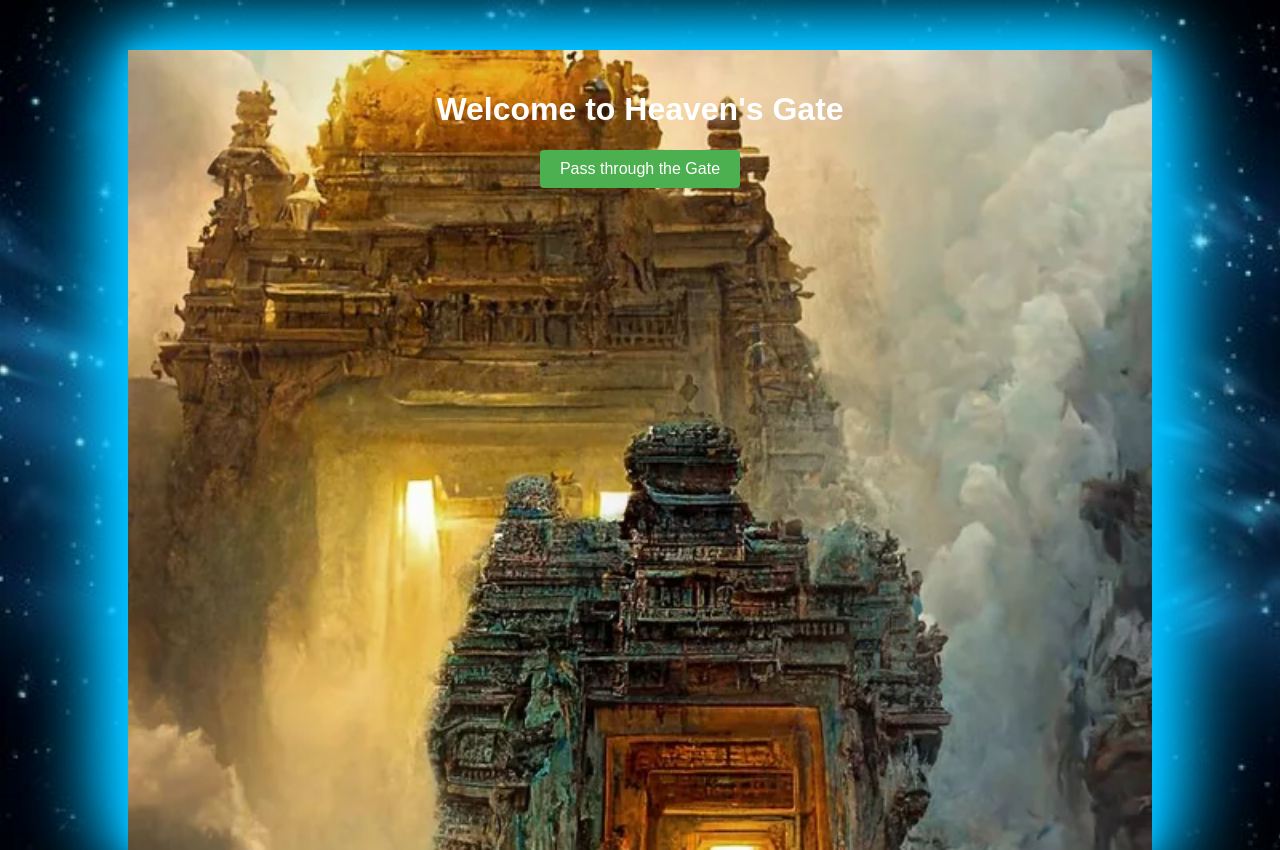
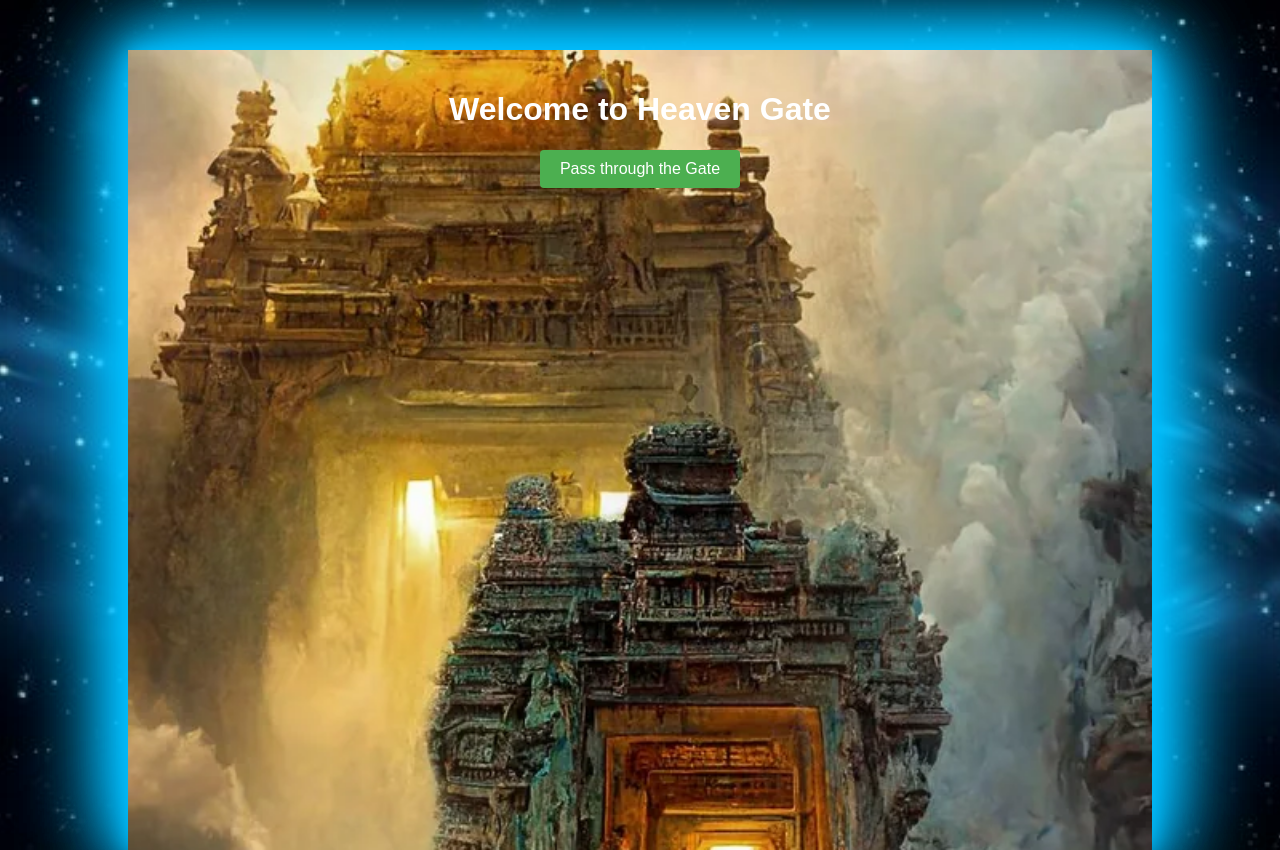
Before and after one commit to Debbatisudheer/decorator, a plain HTML site: page index.html in a window 1280 px wide. Drawn offline with Linux system fonts and the light colour scheme.

Commit message:
Update index.html

```diff
--- a/index.html
+++ b/index.html
@@ -8,7 +8,7 @@
 </head>
 <body>
     <div class="container">
-        <h1>Welcome to Heaven's Gate</h1>
+        <h1>Welcome to Heaven Gate</h1>
         <div id="gatekeeper-interface">
             <button onclick="performSecurityCheck()">Pass through the Gate</button>
         </div>
```
